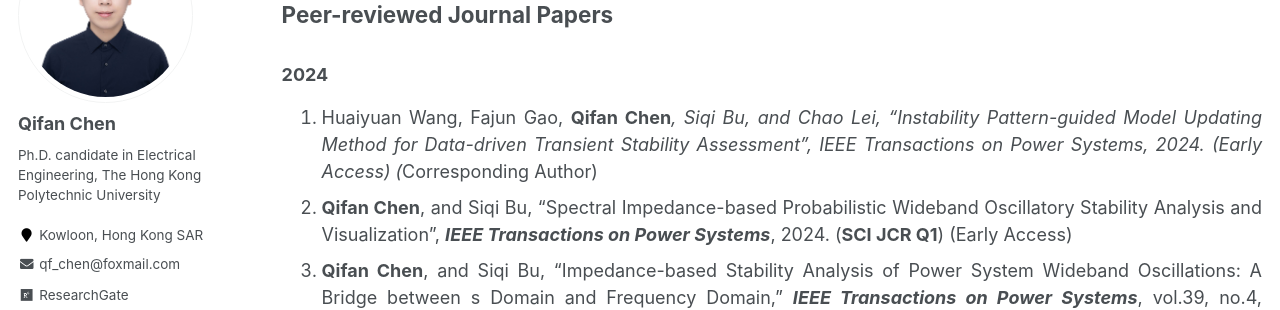
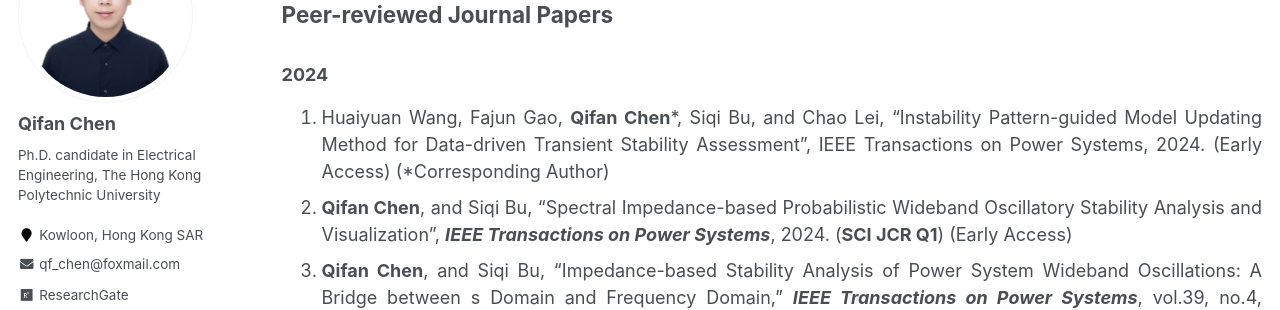
Before and after one commit to ChQf/ChQf.github.io, a Jekyll site: the page built from _pages/publications.md, in a window 1280 px wide and 900 px high. Shown: the part 190-500 px from the top of the window. Built offline with Jekyll 4.4.1, drawn with Linux system fonts in a browser that asks for light colours; some web fonts are replaced.

```diff
--- a/_pages/publications.md
+++ b/_pages/publications.md
@@ -8,7 +8,7 @@ author_profile: true
 ## Peer-reviewed Journal Papers
 
 ### 2024
-1. Huaiyuan Wang, Fajun Gao, **Qifan Chen***, Siqi Bu, and Chao Lei, “Instability Pattern-guided Model Updating Method for Data-driven Transient Stability Assessment”, IEEE Transactions on Power Systems, 2024. (Early Access) (*Corresponding Author) <br>
+1. Huaiyuan Wang, Fajun Gao, **Qifan Chen**\*, Siqi Bu, and Chao Lei, “Instability Pattern-guided Model Updating Method for Data-driven Transient Stability Assessment”, IEEE Transactions on Power Systems, 2024. (Early Access) (*Corresponding Author) <br>
 2. **Qifan Chen**, and Siqi Bu, "Spectral Impedance-based Probabilistic Wideband Oscillatory Stability Analysis and Visualization", ***IEEE Transactions on Power Systems***, 2024. (**SCI JCR Q1**) (Early Access)<br>
 2. **Qifan Chen**, and Siqi Bu, "Impedance-based Stability Analysis of Power System Wideband Oscillations: A Bridge between s Domain and Frequency Domain," ***IEEE Transactions on Power Systems***, vol.39, no.4, pp.5854-5868, 2024. (**SCI JCR Q1**) [[Link]](https://ieeexplore.ieee.org/document/10360322){:target="_blank"}<br>
 3. Chao Lei, Siqi Bu, Qianggang Wang, **Qifan Chen**, Longjie Yang, and Yuan Chi, “Look-Ahead Rolling Economic Dispatch Approach for Wind-Thermal-Bundled Power System Considering Dynamic Ramping and Flexible Load Transfer Strategy,” ***IEEE Transactions on Power Systems***, vol. 39, no. 1, pp. 186-202, 2024. (**SCI JCR Q1**) [[Link]](https://ieeexplore.ieee.org/document/10026349){:target="_blank"}<br>
```
